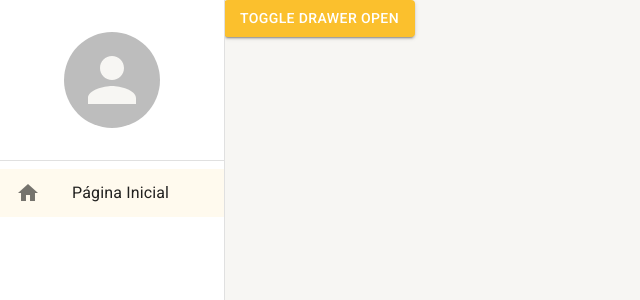
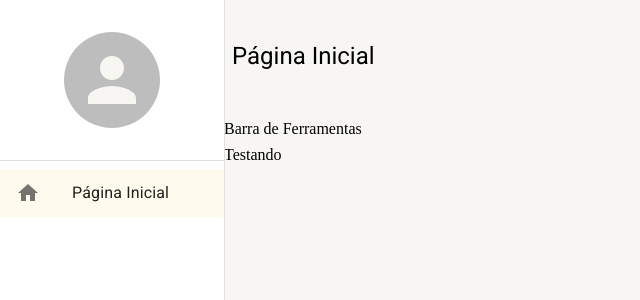
Before and after one commit to estaeldev/react-materialui-typescript, a React (Create React App) app: page /pagina-inicial in a window 1280 px wide. Shown: the top 300 px of the page, without its empty margins (0-640 px from the left). Built offline with nearby package versions, Linux system fonts and the light colour scheme.

Commit message:
feat: adicionando layout base

```diff
--- /dev/null
+++ b/src/pages/dashboard/Dashboard.tsx
@@ -0,0 +1,12 @@
+import { FC } from "react"
+import { LayoutBase } from "../../shared/layouts"
+
+export const Dashboard: FC = () => {
+
+    return (
+        <LayoutBase titulo="Página Inicial">
+            Testando
+        </LayoutBase>
+    )
+
+}
--- a/src/pages/index.ts
+++ b/src/pages/index.ts
@@ -1 +1 @@
-export {}
+export * from "./dashboard/Dashboard"
--- a/src/routes/AppRoutes.tsx
+++ b/src/routes/AppRoutes.tsx
@@ -1,11 +1,11 @@
-import { Button } from "@mui/material"
 import { useEffect } from "react"
 import { Navigate, Route, Routes } from "react-router-dom"
+import { Dashboard } from "../pages"
 import { useDrawerContext } from "../shared/hooks"
 
 export const AppRoutes = () => {
 
-    const {toggleDrawerOpen, setDrawerOptions} = useDrawerContext()
+    const {setDrawerOptions} = useDrawerContext()
 
     useEffect(() => {
         setDrawerOptions?.([
@@ -20,11 +20,7 @@
     return (
         <>
             <Routes>
-                <Route path="/pagina-inicial" element={<Button variant="contained"
-                                                                color="primary"
-                                                                onClick={toggleDrawerOpen}>
-                                                                Toggle Drawer Open
-                                                        </Button>} />
+                <Route path="/pagina-inicial" element={<Dashboard />} />
 
                 <Route path="*" element={<Navigate to={"/pagina-inicial"}/>} />
             </Routes>
--- /dev/null
+++ b/src/shared/layouts/LayoutBase.tsx
@@ -0,0 +1,41 @@
+import { Box, Icon, IconButton, Typography, useMediaQuery, useTheme } from "@mui/material";
+import { FC, ReactNode } from "react";
+import { useDrawerContext } from "../hooks";
+
+interface ILayoutBaseProps {
+    titulo: string
+    children?: ReactNode
+}
+
+export const LayoutBase: FC<ILayoutBaseProps> = ({children, titulo}) => {
+
+    const theme = useTheme()
+    const smDown = useMediaQuery(theme.breakpoints.down("sm"))
+    const {toggleDrawerOpen} = useDrawerContext()
+
+    return (
+        <Box height="100%" display="flex" flexDirection="column" gap={1}>
+
+            <Box padding={1} display="flex" alignItems="center" gap={1} height={theme.spacing(12)}>
+                {smDown && (
+                    <IconButton onClick={toggleDrawerOpen}>
+                        <Icon>menu</Icon>
+                    </IconButton>
+                )}
+                <Typography variant="h5">
+                    {titulo}
+                </Typography>
+            </Box>
+
+            <Box>
+                Barra de Ferramentas
+            </Box>
+
+            <Box>
+                {children}
+            </Box>
+
+        </Box>
+    )
+
+}
--- /dev/null
+++ b/src/shared/layouts/index.ts
@@ -0,0 +1 @@
+export * from "./LayoutBase"
```
